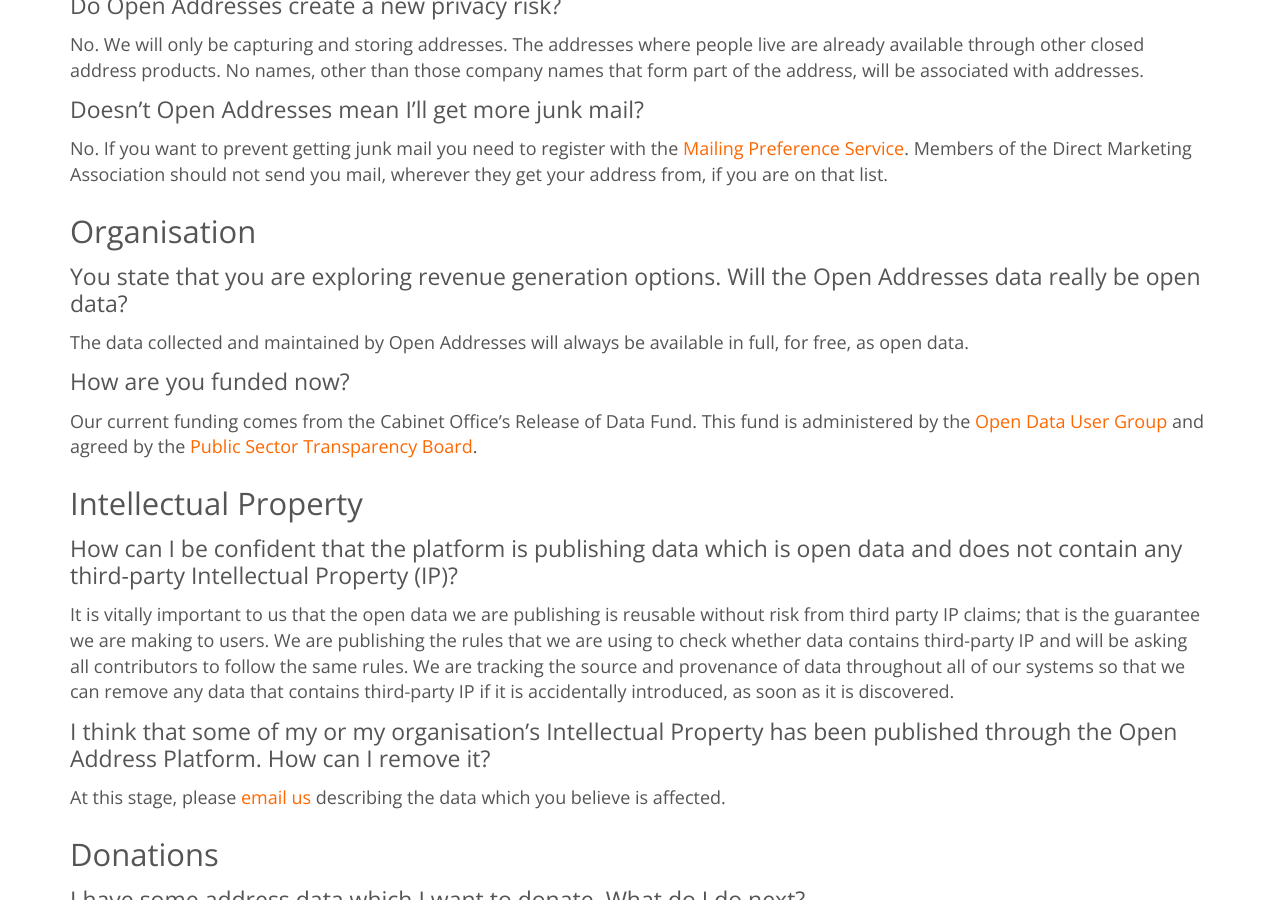
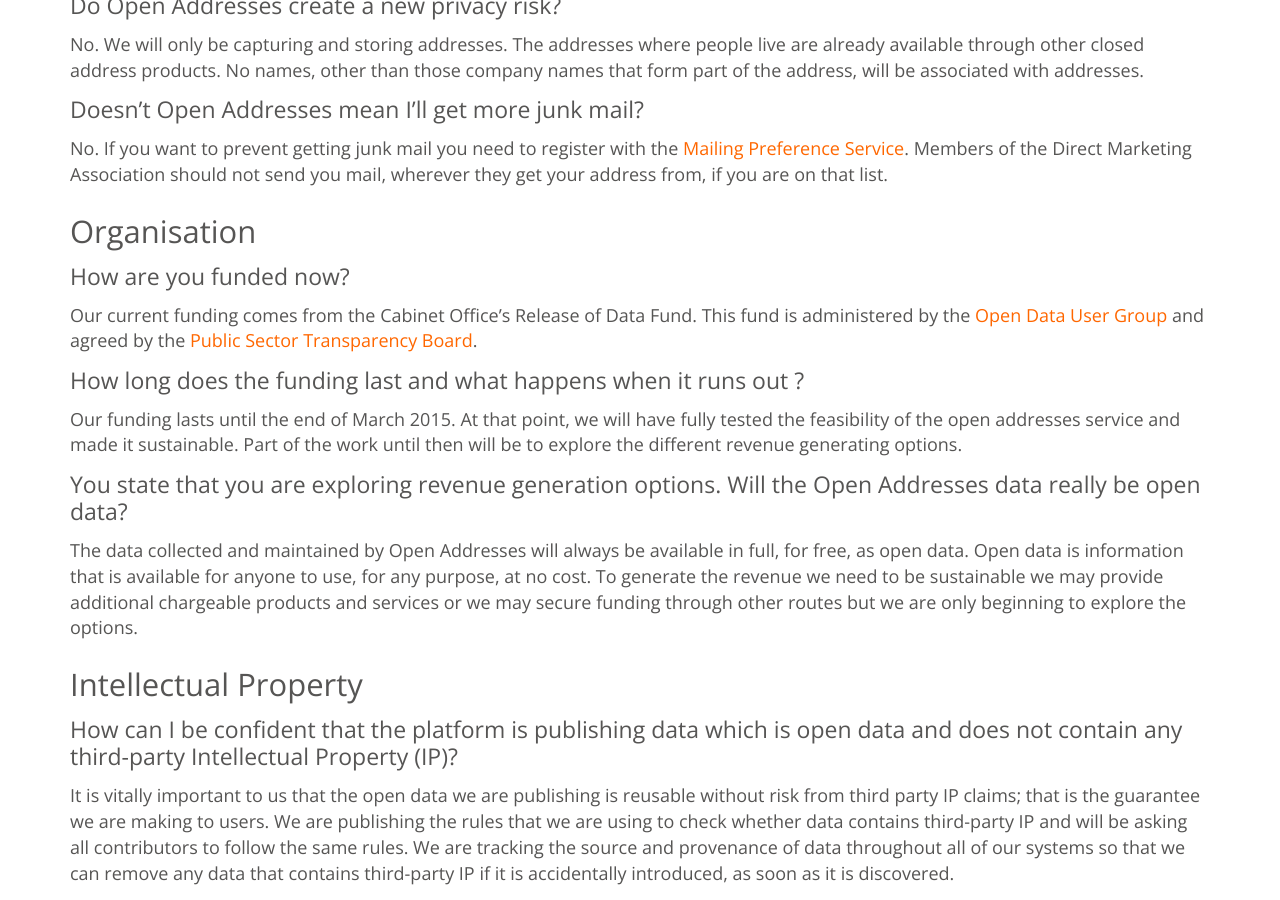
Before and after one commit to OpenAddressesUK/OLD_openaddressesuk.github.io, a Jekyll site: the page built from about/data/faq.md, in a window 1280 px wide and 900 px high, scrolled down 396 px. Built offline with Jekyll 4.4.1, drawn with Linux system fonts in a browser that asks for light colours; nearby versions of some CDN libraries.

Commit message:
website content
Tweaking FAQs

```diff
--- a/about/data/faq.md
+++ b/about/data/faq.md
@@ -14,13 +14,17 @@ No. If you want to prevent getting junk mail you need to register with the [Mail
 
 ### Organisation
 
-#### You state that you are exploring revenue generation options. Will the Open Addresses data really be open data?
-
-The data collected and maintained by Open Addresses will always be available in full, for free, as open data.
-
 #### How are you funded now?
 
 Our current funding comes from the Cabinet Office’s Release of Data Fund. This fund is administered by the [Open Data User Group](https://www.gov.uk/government/groups/open-data-user-group) and agreed by the [Public Sector Transparency Board](https://www.gov.uk/government/groups/public-sector-transparency-board).
+
+#### How long does the funding last and what happens when it runs out ?
+
+Our funding lasts until the end of March 2015. At that point, we will have fully tested the feasibility of the open addresses service and made it sustainable. Part of the work until then will be to explore the different revenue generating options.
+
+#### You state that you are exploring revenue generation options. Will the Open Addresses data really be open data?
+
+The data collected and maintained by Open Addresses will always be available in full, for free, as open data. Open data is information that is available for anyone to use, for any purpose, at no cost. To generate the revenue we need to be sustainable we may provide additional chargeable products and services or we may secure funding through other routes but we are only beginning to explore the options.
 
 ### Intellectual Property
 
```
Also changed, not shown: index.md (+2 -2 lines).
